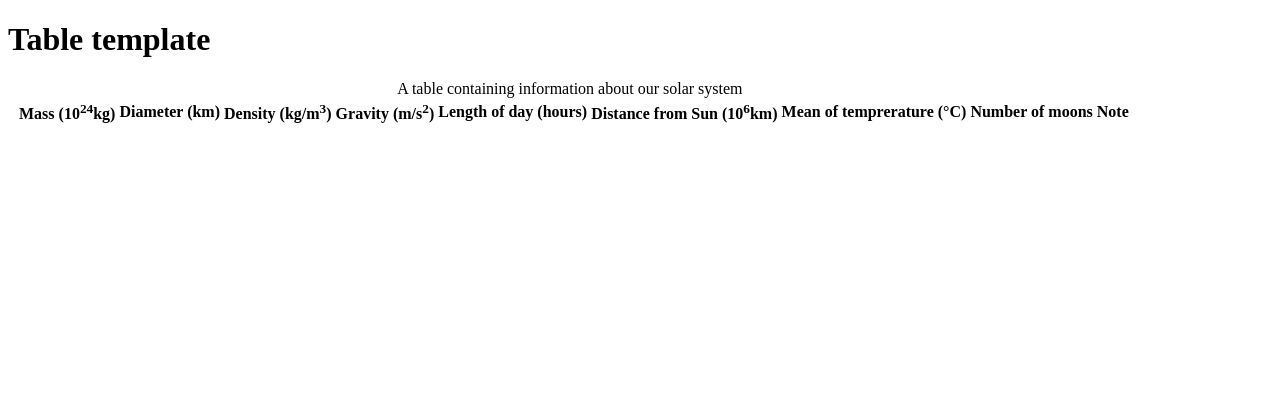
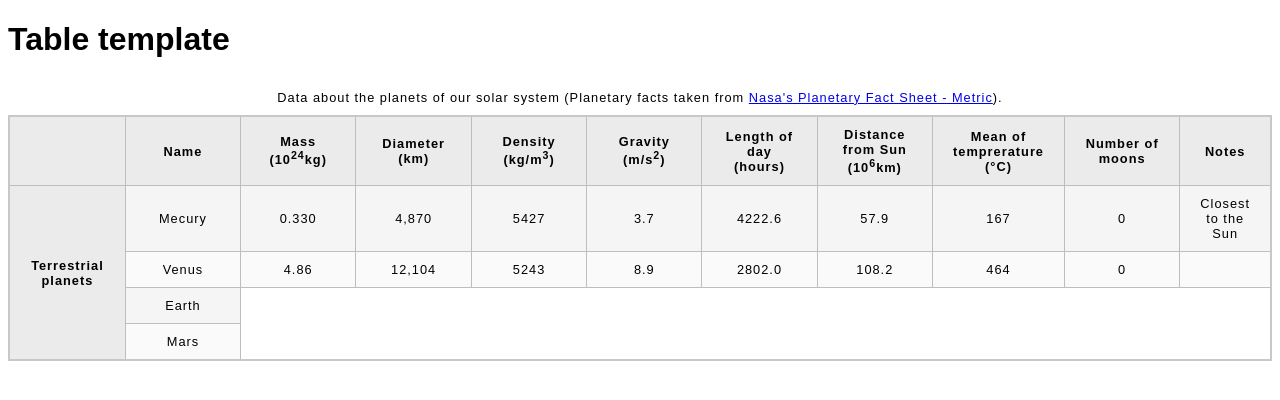
Before and after one commit to mothibimalebana/theOdinProject, a plain HTML site: page practice/tablesAssesment/index.html in a window 1280 px wide. Drawn offline with Linux system fonts and the light colour scheme.

Commit message:
completed 2 rows in tbody

```diff
--- a/practice/tablesAssesment/index.html
+++ b/practice/tablesAssesment/index.html
@@ -4,17 +4,18 @@
     <meta charset="utf-8">
     <meta name="viewport" content="width=device-width">
     <title>Table template</title>
-    <link href="minimal-table.css" rel="stylesheet" type="text/css">
+    <link rel="stylesheet" href="minimal-tables.css">
   </head>
   <body>
     <h1>Table template</h1>
     <table>
         <caption>
-            A table containing information about our solar system
+          Data about the planets of our solar system (Planetary facts taken from <a href="http://nssdc.gsfc.nasa.gov/planetary/factsheet/">Nasa's Planetary Fact Sheet - Metric</a>).
         </caption>
         <thead>
             <tr>
                 <th>&nbsp;</th>
+                <th>Name</th>
                 <th>Mass (10<sup>24</sup>kg)</th>
                 <th>Diameter (km)</th>
                 <th>Density (kg/m<sup>3</sup>)</th>
@@ -23,10 +24,46 @@
                 <th>Distance from Sun (10<sup>6</sup>km)</th>
                 <th>Mean of temprerature (°C)</th>
                 <th>Number of moons</th>
-                <th> Note</th>
+                <th colspan="4">Notes</th>
             </tr>
         </thead>
-        <tbody></tbody>
+        <tbody>
+          <tr>
+            <tr>
+              <th rowspan="5">Terrestrial planets</th>
+            </tr>
+            <tr>
+              <td>Mecury</td>
+              <td>0.330</td>
+              <td>4,870</td>
+              <td>5427</td>
+              <td>3.7</td>
+              <td>4222.6</td>
+              <td>57.9</td>
+              <td>167</td>
+              <td>0</td>
+              <td>Closest to the Sun</td>
+            </tr>
+            <tr>
+              <td>Venus</td>
+              <td>4.86</td>
+              <td>12,104</td>
+              <td>5243</td>
+              <td>8.9</td>
+              <td>2802.0</td>
+              <td>108.2</td>
+              <td>464</td>
+              <td>0</td>
+              <td></td>
+            </tr>
+            <tr>
+              <td>Earth</td>
+            </tr>
+            <tr>
+              <td>Mars</td>
+            </tr>
+          </tr>
+        </tbody>
     </table>
   </body>
 </html>
--- a/practice/tablesAssesment/minimal-tables.css
+++ b/practice/tablesAssesment/minimal-tables.css
@@ -15,6 +15,7 @@ td, th {
 }
 
 th {
+  width: 75px;
   background-color: rgb(235,235,235);
 }
 
```
